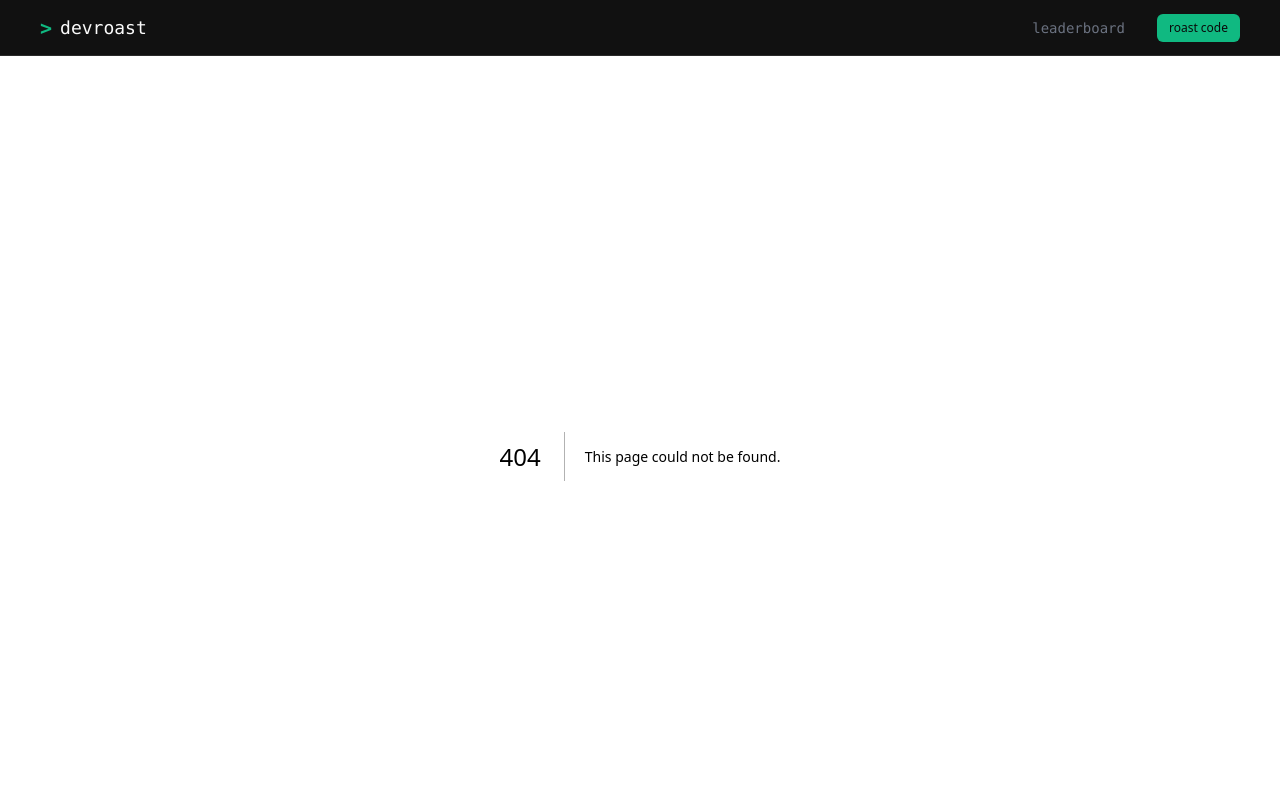
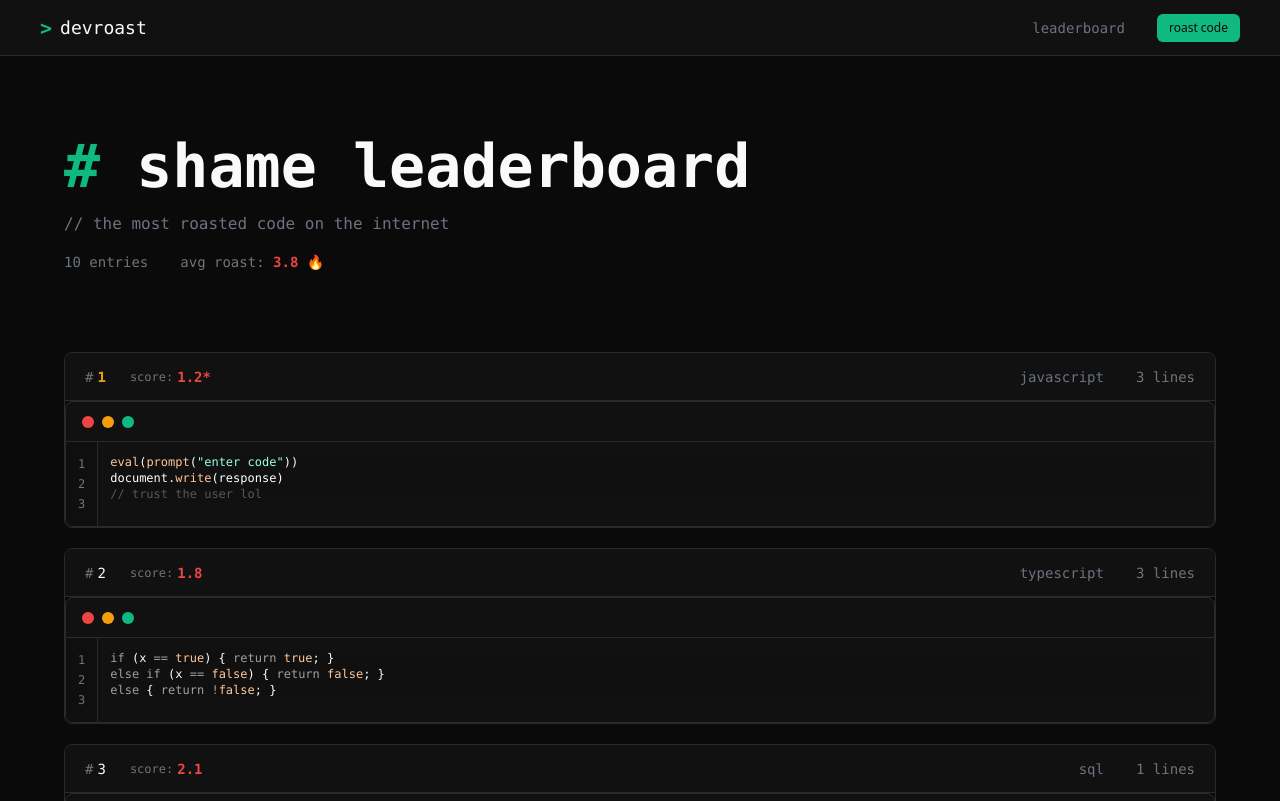
Before and after one commit to JulioCesarClaudino/devroast, a Next.js app: page /leaderboard in a window 1280 px wide. Before the commit this address had no page. Shown: the top 801 px of the page. Built offline with nearby package versions, Linux system fonts and the light colour scheme.

Commit message:
feat(leaderboard): add shame leaderboard page with SSR and 10 static entries

```diff
--- /dev/null
+++ b/src/app/leaderboard/page.tsx
@@ -0,0 +1,150 @@
+import type { Metadata } from "next";
+import { LeaderboardEntry, type LeaderboardEntryData } from "@/components/home/leaderboard-entry";
+
+export const metadata: Metadata = {
+  title: "Leaderboard - DevRoast",
+  description:
+    "See the most roasted code on the internet. Check out the worst code snippets ranked by shame.",
+};
+
+const LEADERBOARD_DATA: LeaderboardEntryData[] = [
+  {
+    rank: 1,
+    score: "1.2*",
+    language: "javascript",
+    lines: 3,
+    code: `eval(prompt("enter code"))
+document.write(response)
+// trust the user lol`,
+  },
+  {
+    rank: 2,
+    score: "1.8",
+    language: "typescript",
+    lines: 3,
+    code: `if (x == true) { return true; }
+else if (x == false) { return false; }
+else { return !false; }`,
+  },
+  {
+    rank: 3,
+    score: "2.1",
+    language: "sql",
+    lines: 1,
+    code: `SELECT * FROM users WHERE 1=1`,
+  },
+  {
+    rank: 4,
+    score: "2.5",
+    language: "python",
+    lines: 4,
+    code: `import pickle
+data = pickle.loads(user_input)
+# never validate user input
+result = eval(data)`,
+  },
+  {
+    rank: 5,
+    score: "3.2",
+    language: "php",
+    lines: 2,
+    code: `\$query = "SELECT * FROM users WHERE id=" . \$_GET['id'];
+\$result = mysqli_query(\$conn, \$query);`,
+  },
+  {
+    rank: 6,
+    score: "4.1",
+    language: "java",
+    lines: 5,
+    code: `public void login(String user, String pass) {
+  if (user.equals("admin") && pass.equals("password123")) {
+    authenticated = true;
+  }
+}`,
+  },
+  {
+    rank: 7,
+    score: "4.8",
+    language: "rust",
+    lines: 3,
+    code: `let mut password = String::new();
+std::io::stdin().read_line(&mut password).unwrap();
+// storing password in plain text`,
+  },
+  {
+    rank: 8,
+    score: "5.5",
+    language: "go",
+    lines: 4,
+    code: `func processRequest(data string) error {
+  return nil
+  // TODO: add error handling
+}`,
+  },
+  {
+    rank: 9,
+    score: "6.2",
+    language: "c",
+    lines: 2,
+    code: `gets(buffer);
+// buffer overflow waiting to happen`,
+  },
+  {
+    rank: 10,
+    score: "7.0",
+    language: "bash",
+    lines: 3,
+    code: `#!/bin/bash
+rm -rf /\$1
+# oops`,
+  },
+];
+
+export default function LeaderboardPage() {
+  const avgScore = (
+    LEADERBOARD_DATA.reduce((acc, entry) => {
+      const score = parseFloat(entry.score.replace("*", ""));
+      return acc + score;
+    }, 0) / LEADERBOARD_DATA.length
+  ).toFixed(1);
+
+  return (
+    <main className="w-full bg-bg-page">
+      {/* Hero Section */}
+      <div className="w-full px-4 sm:px-6 md:px-10 py-12 sm:py-16 md:py-20">
+        <div className="mx-auto max-w-6xl flex flex-col gap-4">
+          {/* Title */}
+          <h1 className="font-mono text-4xl sm:text-5xl md:text-6xl font-bold">
+            <span className="text-accent-green">#</span>{" "}
+            <span className="text-text-primary">shame leaderboard</span>
+          </h1>
+
+          {/* Subtitle */}
+          <p className="font-mono text-sm sm:text-base text-text-secondary">
+            // the most roasted code on the internet
+          </p>
+
+          {/* Stats */}
+          <div className="flex flex-col sm:flex-row gap-4 sm:gap-8 text-xs sm:text-sm font-mono text-text-tertiary">
+            <div>
+              <span className="text-text-secondary">{LEADERBOARD_DATA.length}</span> entries
+            </div>
+            <div>
+              avg roast:{" "}
+              <span className="text-accent-red font-bold">{avgScore}</span> 🔥
+            </div>
+          </div>
+        </div>
+      </div>
+
+      {/* Entries Container */}
+      <div className="w-full px-4 sm:px-6 md:px-10 pb-12 sm:pb-16 md:pb-20">
+        <div className="mx-auto max-w-6xl flex flex-col gap-5">
+          {LEADERBOARD_DATA.map((entry) => (
+            <LeaderboardEntry key={entry.rank} entry={entry} />
+          ))}
+        </div>
+      </div>
+    </main>
+  );
+}
--- /dev/null
+++ b/src/components/home/leaderboard-entry.tsx
@@ -0,0 +1,78 @@
+"use client";
+
+import * as React from "react";
+import { CodeBlock } from "@/components/ui/code-block";
+
+export interface LeaderboardEntryData {
+  rank: number;
+  score: string;
+  language: string;
+  lines: number;
+  code: string;
+}
+
+interface LeaderboardEntryProps {
+  entry: LeaderboardEntryData;
+}
+
+export const LeaderboardEntry = React.forwardRef<
+  HTMLDivElement,
+  LeaderboardEntryProps
+>(({ entry }, ref) => {
+  const isFirstRank = entry.rank === 1;
+
+  return (
+    <div
+      ref={ref}
+      className="border border-border-primary rounded-lg overflow-hidden bg-bg-page"
+    >
+      {/* Meta Row */}
+      <div className="flex items-center justify-between h-12 px-5 border-b border-border-primary bg-bg-input">
+        <div className="flex items-center gap-6">
+          {/* Rank */}
+          <div className="flex items-center gap-1">
+            <span className="font-mono text-sm text-text-tertiary">#</span>
+            <span
+              className={
+                isFirstRank
+                  ? "font-mono text-sm font-bold text-accent-amber"
+                  : "font-mono text-sm text-text-primary"
+              }
+            >
+              {entry.rank}
+            </span>
+          </div>
+
+          {/* Score */}
+          <div className="flex items-center gap-1">
+            <span className="font-mono text-xs text-text-tertiary">score:</span>
+            <span className="font-mono text-sm font-bold text-accent-red">
+              {entry.score}
+            </span>
+          </div>
+        </div>
+
+        {/* Right side: language + lines */}
+        <div className="flex items-center gap-8">
+          <span className="font-mono text-sm text-text-secondary">
+            {entry.language}
+          </span>
+          <span className="font-mono text-sm text-text-tertiary">
+            {entry.lines} lines
+          </span>
+        </div>
+      </div>
+
+      {/* Code Block */}
+      <div className="max-h-32 overflow-hidden">
+        <CodeBlock
+          code={entry.code}
+          language={entry.language}
+          showLineNumbers={true}
+        />
+      </div>
+    </div>
+  );
+});
+
+LeaderboardEntry.displayName = "LeaderboardEntry";
```
